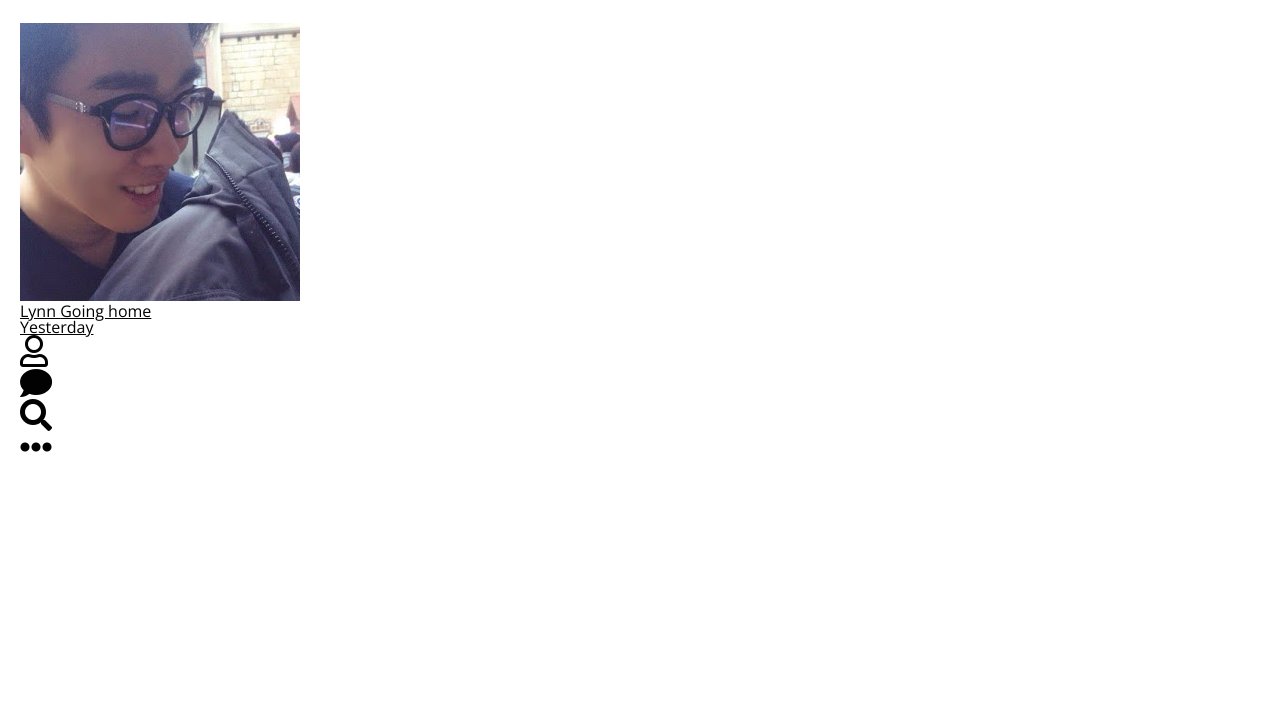
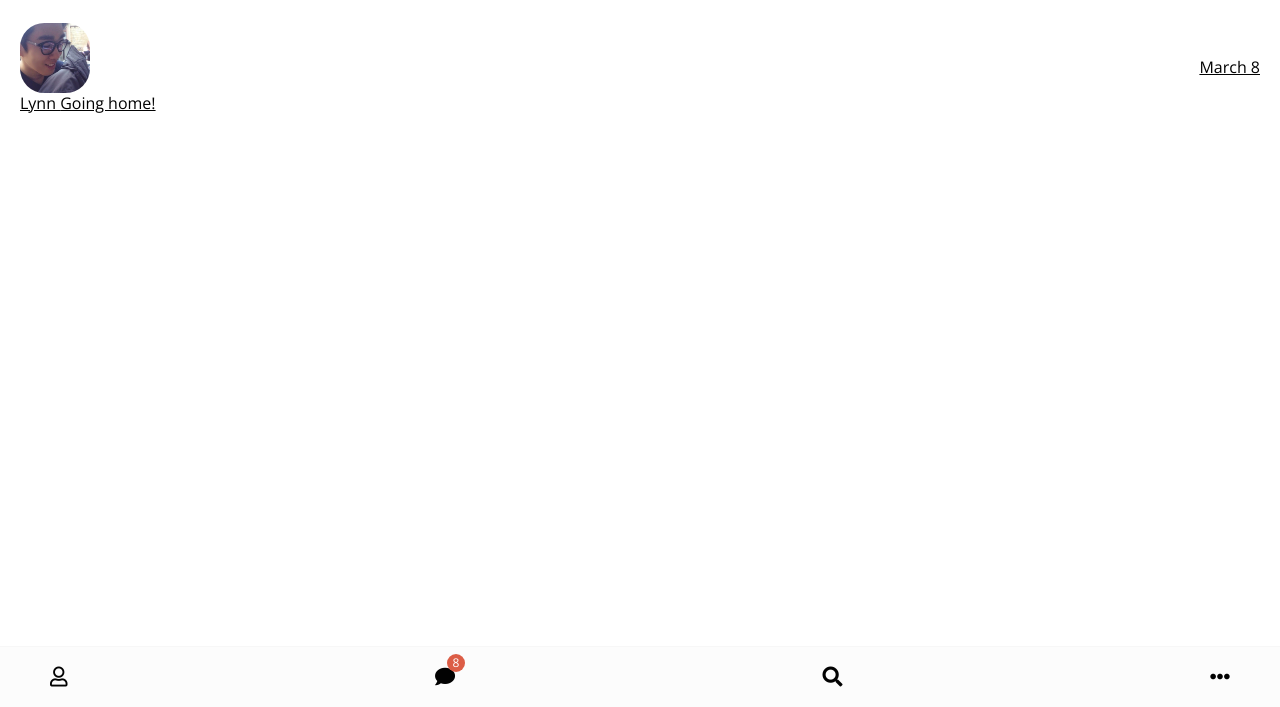
Before and after one commit to optimalMachine/kakao-clone-2.0, a plain HTML site: page index.html in a window 1280 px wide. Shown: the part 93-800 px from the top of the page. Drawn offline with nearby package versions, Linux system fonts and the light colour scheme.

Commit message:
css updates commit
chat screen update

```diff
--- /dev/null
+++ b/css/friends.css
@@ -0,0 +1,14 @@
+.friend {
+    display: flex;
+    justify-content: space-between;
+    align-items:center;
+}
+
+.friend .friend__avatar {
+    width: 50px;
+    border-radius: 35%;
+}
+
+.friend__avatar.g-avatar {
+    width: 70px;
+}
--- a/css/nav-bar.css
+++ b/css/nav-bar.css
@@ -0,0 +1,19 @@
+.nav {
+    position: fixed;
+    width: 100%;
+    background-color: #fcfcfc;
+    padding: 20px 50px;
+    left: 0px;
+    bottom: 0px;
+    border-top: 1px solid #f7f7f7;
+    box-sizing: border-box;
+}
+
+.nav .nav__list {
+    display: flex;
+    justify-content: space-between;
+}
+
+.nav i {
+    font-size: 20px;
+}
--- a/css/styles.css
+++ b/css/styles.css
@@ -2,6 +2,7 @@
 @import 'status-bar.css';
 @import 'header.css';
 @import 'nav-bar.css';
+@import 'friends.css';
 @import url('https://fonts.googleapis.com/css?family=Open+Sans:400,700&display=swap');
 
 body {
@@ -14,3 +15,27 @@ body {
 a {
     color: inherit;
 }
+
+* {
+    box-sizing: border-box;
+}
+
+.nav .nav__list-link {
+    position: relative;
+}
+
+.nav .nav__badge {
+    position: absolute;
+    top: -13px;
+    right: -10px;
+    font-size:12px;
+    color: white;
+    background-color: #dc5d46;
+    width: 18px;
+    height: 18px;
+    display: flex;
+    justify-content: center;
+    align-items: center;
+    border-radius: 10px;
+
+}
--- a/index.html
+++ b/index.html
@@ -45,16 +45,23 @@
         <ul class='chats__list'>
             <li class='chats__chat chat'>
                 <a href = 'chat.html'>
-                    <div class='chat__column'>
-                        <img class = 'chat__avartar g-avatar' src='./images/avatar.jpg' />
-                        <div class = 'chat__content'>
-                            <span class='chat__username'>Lynn</span>
-                            <span class='chat__preview'>Going home</span>
+                    <div class="chats__chat friend friend--lg">
+                        <div class="friend__column">
+                            <img src="images/avatar.jpg" class="g-avatar friend__avatar" />
+                            <div class="friend__content">
+                                <span class="friend__name">
+                                    Lynn
+                                </span>
+                                <span class="friend__bottom-text">
+                                    Going home!
+                                </span>
+                            </div>
                         </div>
-                    </div>
-                    <div class='chat__column'>
-                        <span class='chat__timestamp'>Yesterday
-                        </span>
+                        <div class="friend__column">
+                            <span class="chat__timestamp">
+                            March 8
+                            </span>
+                        </div>
                     </div>
                 </a>
             </li>
@@ -70,6 +77,9 @@
             </li>
             <li class='nav__list-item'>
                 <a href='index.html' class='nav__list-link'>
+                    <div class='nav__badge'>
+                    8
+                    </div>
                     <i class="fas fa-comment fa-2x"></i>
                 </a>
             </li>
```
Also changed, not shown: friends.html (indentation only).
